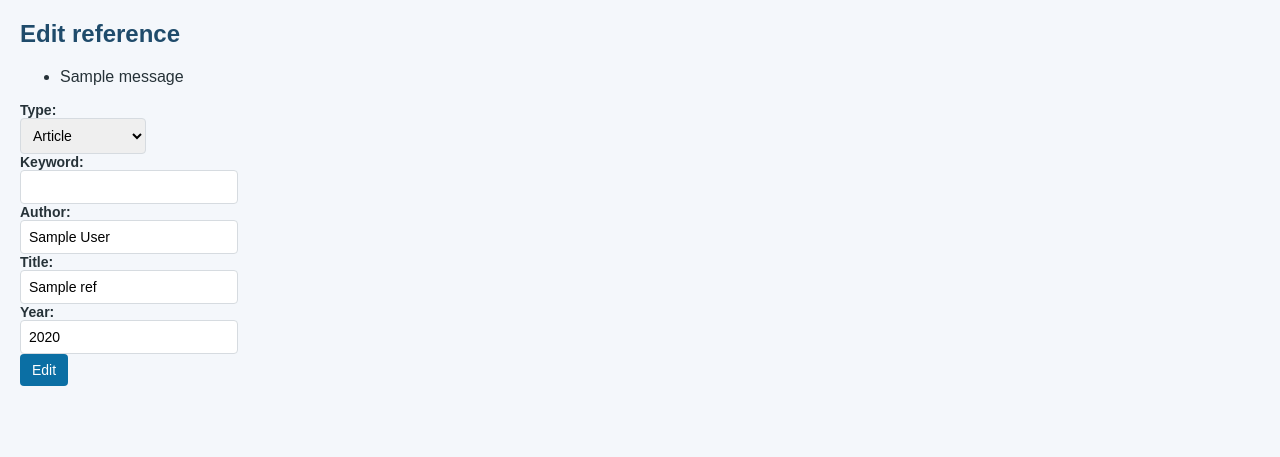
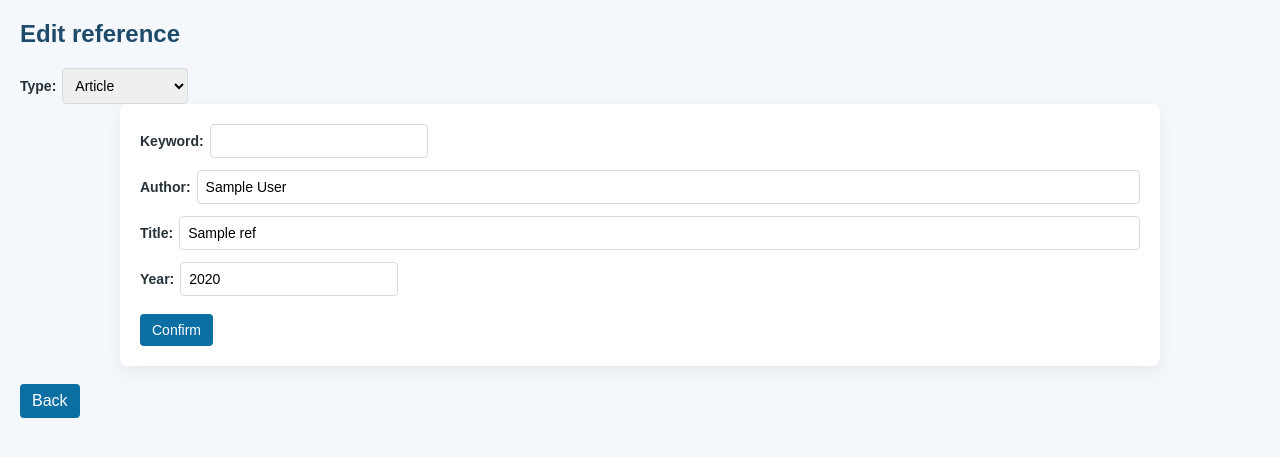
Before and after one commit to aapokoiv/viite-varasto, a Flask app: template src/templates/edit_ref.html in a window 1280 px wide. Shown: the top 457 px of the page. Run offline with Flask 3, Linux system fonts and the light colour scheme; the template is opened without the code that fills it: most values are stand-ins (such as "Sample title", 1, 10 or a date in 2020); one stand-in notice (Sample message) is shown; parts of the project's set-up code (start-up, migrations or seed data) failed here and were passed over.

Commit message:
Better buttons and edit page similar to add page

```diff
--- a/src/static/css/styles.css
+++ b/src/static/css/styles.css
@@ -22,12 +22,19 @@ h2 {
 
 /* Links and buttons */
 a {
-	color: #0b6fa4;
+	background: #0b6fa4;
+	color: #fff;
 	text-decoration: none;
 	margin-right: 12px;
+	padding: 8px 12px;
+	border-radius: 4px;
+	display: inline-block;
 }
 
-a:hover { text-decoration: underline; }
+a:hover {
+	background: #095a86;
+	text-decoration: none;
+}
 
 button, input[type="submit"] {
 	background: #0b6fa4;
--- a/src/templates/edit_ref.html
+++ b/src/templates/edit_ref.html
@@ -7,67 +7,89 @@ Edit reference
 {% block body %}
 
 <h2>Edit reference</h2>
-
-<div>
 {% with messages = get_flashed_messages() %}
 {% if messages %}
-    <ul>
+<div class="notif-container">
+    <ul class="flash-list">
         {% for message in messages %}
-        <li>{{ message }}</li>
+        <li class="flash">{{ message }}</li>
         {% endfor %}
     </ul>
+</div>
 {% endif %}
 {% endwith %}
-    <form action="/edit_ref/{{ ref.id }}" method="get">
+
+<form action="/edit_ref/{{ ref.id }}" method="get" class="form-row">
         <label for="ref_type">Type:</label>
         <select id="ref_type" name="ref_type" required onchange="this.form.submit()">
                 <option value="article" {% if option=="article" %}selected{% endif %}>Article</option>
                 <option value="book" {% if option=="book" %}selected{% endif %}>Book</option>
-            <option value="inproceedings" {% if option=="inproceedings" %}selected{% endif %}>Inproceedings
-            </option>
+                <option value="inproceedings" {% if option=="inproceedings" %}selected{% endif %}>Inproceedings</option>
                 <option value="misc" name="option" {% if option=="misc" %}selected{% endif %}>Misc</option>
         </select>
 </form>
-    <form action="/edit_ref/{{ ref.id }}" method="post">
+
+<form action="/edit_ref/{{ ref.id }}" method="post" class="container" autocomplete="off">
     <input type="hidden" name="ref_type" value="{{ option }}">
-
+    <div class="form-grid">
+        <div class="form-row">
             <label for="ref_keyword">Keyword:</label>
             <input type="text" id="ref_keyword" name="ref_keyword" value="{{ ref.keyword }}" required>
+        </div>
 
+        <div class="form-row">
             <label for="ref_author">Author:</label>
-        <input type="text" id="ref_author" name="ref_author" value="{{ ref.author }}" required>
+            <input type="text" id="ref_author" name="ref_author" value="{{ ref.author }}" required class="big-text-input">
+        </div>
 
+        <div class="form-row">
             <label for="ref_title">Title:</label>
-        <input type="text" id="ref_title" name="ref_title" value="{{ ref.title }}" required />
+            <input type="text" id="ref_title" name="ref_title" value="{{ ref.title }}" required class="big-text-input" />
+        </div>
 
+        <div class="form-row">
             <label for="ref_year">Year:</label>
             <input type="text" id="ref_year" name="ref_year" value="{{ ref.year }}" required>
+        </div>
 
         {% if option=="article" %}
+        <div class="form-row">
             <label for="ref_journal">*Journal:</label>
             <input type="text" id="ref_journal" name="ref_journal" value="{{ ref.journal or '' }}">
+        </div>
 
+        <div class="form-row">
             <label for="ref_volume">*Volume:</label>
             <input type="text" id="ref_volume" name="ref_volume" value="{{ ref.volume or '' }}">
+        </div>
 
+        <div class="form-row">
             <label for="ref_pages">*Pages:</label>
             <input type="text" id="ref_pages" name="ref_pages" value="{{ ref.pages or '' }}">
+        </div>
         {% endif %}
 
         {% if option=="book" %}
+        <div class="form-row">
             <label for="ref_publisher">*Publisher:</label>
             <input type="text" id="ref_publisher" name="ref_publisher" value="{{ ref.publisher or '' }}">
+        </div>
         {% endif %}
 
         {% if option=="inproceedings" %}
+        <div class="form-row">
             <label for="ref_booktitle">*Booktitle:</label>
-        <input type="text" id="ref_booktitle" name="ref_booktitle" value="{{ ref.booktitle or '' }}">
+            <input type="text" id="ref_booktitle" name="ref_booktitle" value="{{ ref.booktitle or '' }}" class="big-text-input">
+        </div>
         {% endif %}
+    </div>
     <br>
-        <button type="submit" name="ref_edit">
-            Edit
-        </button>
+    <div>
+        <button type="submit" name="ref_edit">Confirm</button>
+    </div>
 </form>
-</div>
+
+<br>
+<a href="/">Back</a>
 
 {% endblock %}
--- a/src/templates/ref_list.html
+++ b/src/templates/ref_list.html
@@ -13,7 +13,7 @@ See all the citations
     <span>Filter references:</span>
     <form action="/view_refs" method="get" autocomplete="off">
         Search:
-        <input name="query" type="search" value="{{ active_filters.query }}" placeholder="Etsi viitettä..." maxlength="300">
+        <input name="query" type="search" value="{{ active_filters.query }}" placeholder="Search for refrerences..." maxlength="300">
         Type:
         <select name="type">
             {% for type in available_filters["types"] %}
@@ -52,10 +52,10 @@ See all the citations
         <td>
             <div class="actions">
                 <form class="action-form" action="/edit_ref/{{ ref.id }}" method="get">
-                    <input type="submit" value="Muokkaa">
+                    <input type="submit" value="Edit">
                 </form>
                 <form class="action-form delete" action="/delete_ref/{{ ref.id }}" method="post">
-                    <input type="submit" value="Poista">
+                    <input type="submit" value="Delete">
                 </form>
             </div>
         </td>
```
Lines whose indentation alone changed are shown as unchanged.
